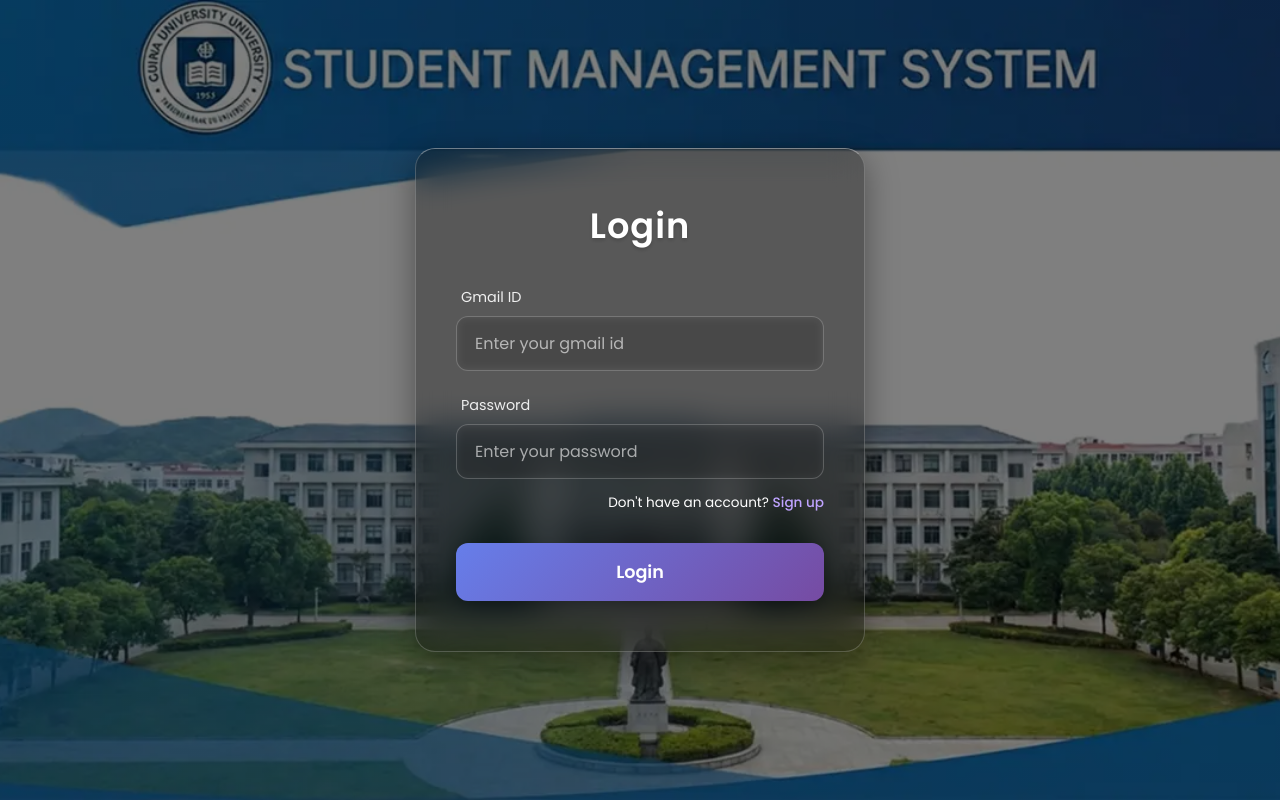
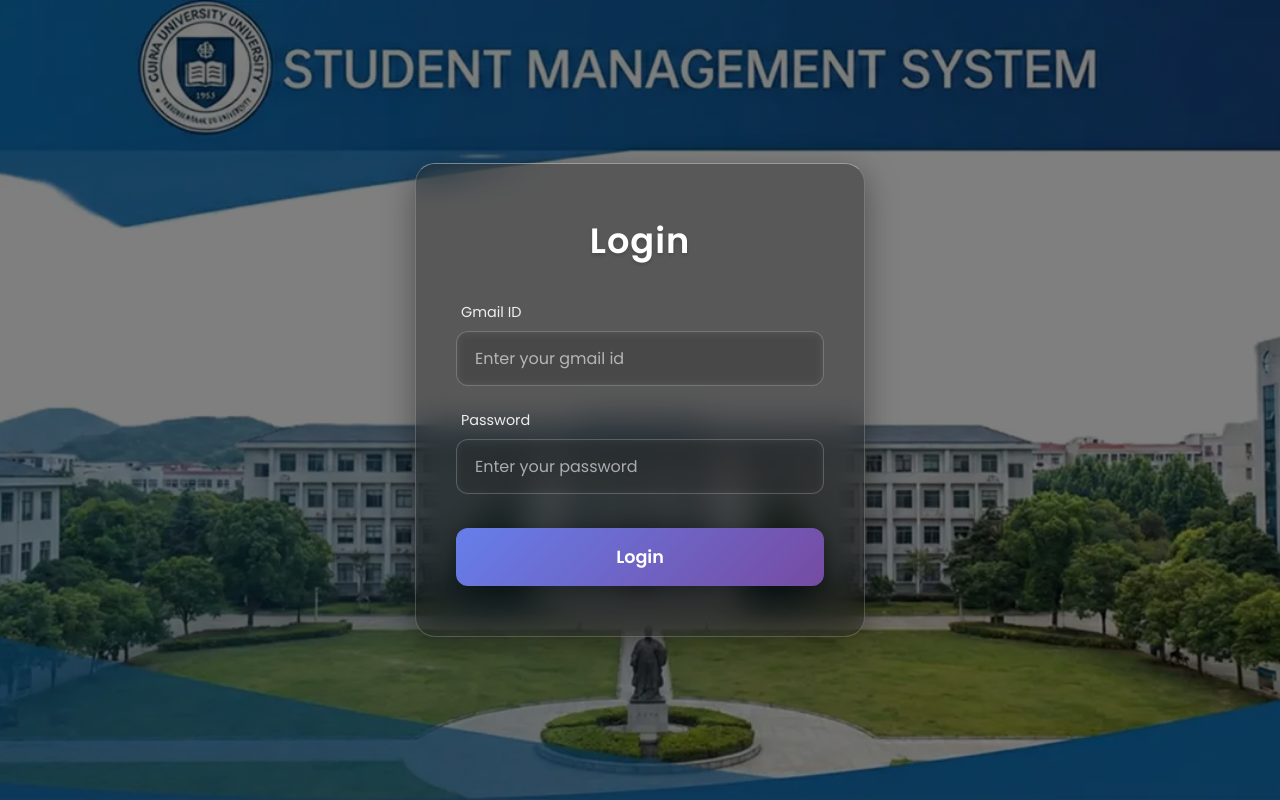
Before and after one commit to Shubham-Soni-Coder/FastAPI_Learning, a Python web app: template project2/templates/login_page.html in a window 1280 px wide. Run offline with Jinja, Linux system fonts and the light colour scheme; the template is opened without the code that fills it, so the values that code supplies are empty.

Commit message:
remove the don't have an account feature in html

```diff
--- a/project2/templates/login_page.html
+++ b/project2/templates/login_page.html
@@ -1,5 +1,6 @@
 <!DOCTYPE html>
 <html lang="en">
+
 <head>
     <meta charset="UTF-8">
     <meta name="viewport" content="width=device-width, initial-scale=1.0">
@@ -10,6 +11,7 @@
     <link rel="stylesheet" href="../static/styles/style.css">
 
 </head>
+
 <body>
 
     <div class="main">
@@ -22,19 +24,20 @@
                 </div>
                 {% endif %}
                 <label for="gmail_id">Gmail ID</label>
-                <input type="text" id="usergmail" name="usergmail" placeholder="Enter your gmail id" autocomplete="gmail_id" required>
+                <input type="text" id="usergmail" name="usergmail" placeholder="Enter your gmail id"
+                    autocomplete="gmail_id" required>
 
                 <label for="userpassword">Password</label>
-                <input type="password" id="userpassword" name="userpassword" placeholder="Enter your password" autocomplete="current-password" required pattern="^(?=.*[a-z])(?=.*[A-Z])(?=.*\d)(?=.*[@$!%*?&])[A-Za-z\d@$!%*?&]{8,}$"
-                title="Password must be at least 8 characters long and contain at least one uppercase letter, one lowercase letter, one number, and one special character">
+                <input type="password" id="userpassword" name="userpassword" placeholder="Enter your password"
+                    autocomplete="current-password" required
+                    pattern="^(?=.*[a-z])(?=.*[A-Z])(?=.*\d)(?=.*[@$!%*?&])[A-Za-z\d@$!%*?&]{8,}$"
+                    title="Password must be at least 8 characters long and contain at least one uppercase letter, one lowercase letter, one number, and one special character">
 
-                <div class="signup-text">
-                    Don't have an account? <a href="{{ url_for('register') }}">Sign up</a>
-                </div>
                 <button type="submit">Login</button>
             </form>
         </div>
     </div>
     <script src="../static/js/style.js"></script>
 </body>
+
 </html>
```
